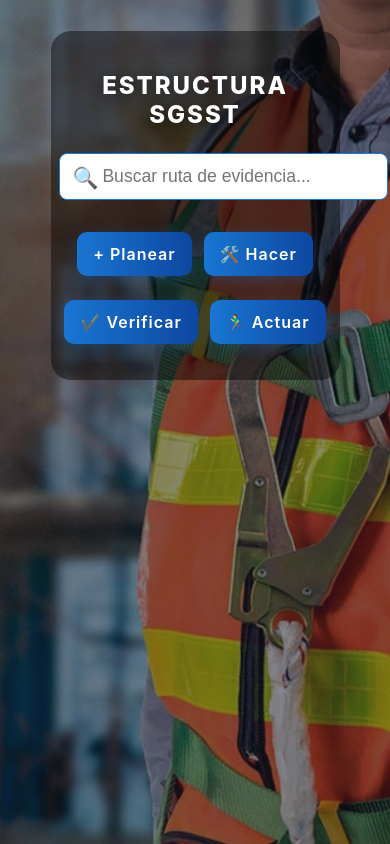
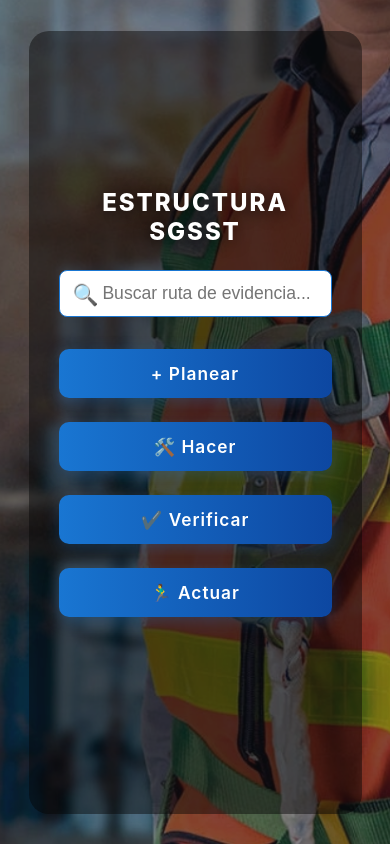
Before and after one commit to Camilo95VP/SistemaSGSST, an Angular app: page / in a window 390 px wide. Built offline with nearby package versions, Linux system fonts and the light colour scheme.

Commit message:
Adjust styles

```diff
--- a/src/app/components/shared/home/home.component.css
+++ b/src/app/components/shared/home/home.component.css
@@ -1,3 +1,36 @@
+@media (max-width: 600px) {
+	.busqueda-actividad {
+		max-width: 98vw;
+		min-width: 0;
+		width: 100%;
+		margin-bottom: 18px;
+	}
+	.input-busqueda {
+		font-size: 1rem;
+		padding: 12px 12px 12px 36px !important;
+		min-width: 0;
+		width: 100%;
+		box-sizing: border-box;
+	}
+	.botones {
+		display: flex;
+		flex-direction: column;
+		gap: 14px;
+		width: 100%;
+		align-items: stretch;
+		margin: 0 auto 24px auto;
+	}
+	.botones a.btn {
+		width: 100%;
+		font-size: 1.08rem;
+		padding: 14px 0;
+		text-align: center;
+		border-radius: 10px;
+	}
+	.home-content {
+		padding: 12px 4vw;
+	}
+}
 .ruta-flecha.estiluda {
 	font-size: 1.15em;
 	color: #a1a1a1af;
--- a/src/app/components/shared/home/home2.component.css
+++ b/src/app/components/shared/home/home2.component.css
@@ -167,7 +167,7 @@ body {
 
 @media (max-width: 700px) {
 	.home-content {
-		padding: 24px 8px 24px 8px;
+		min-height: 88vh;
 	}
 	.titulo {
 		font-size: 1.5rem;
```
